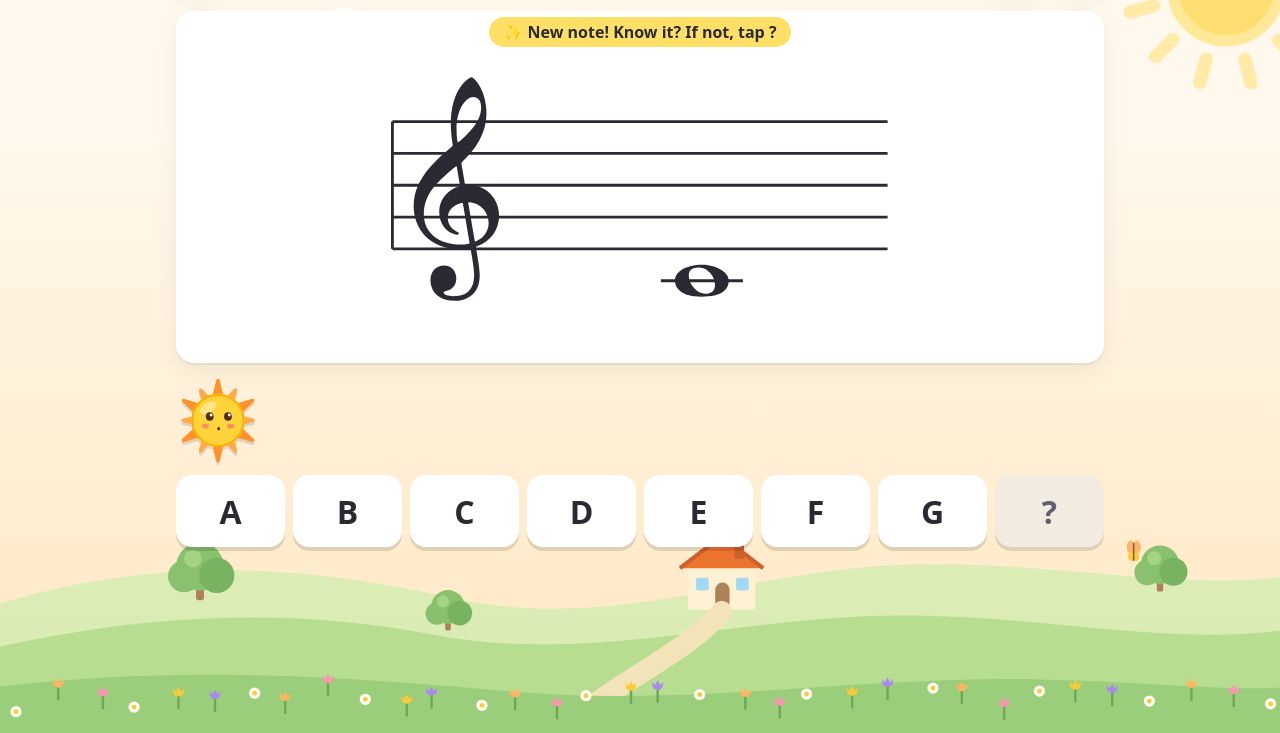
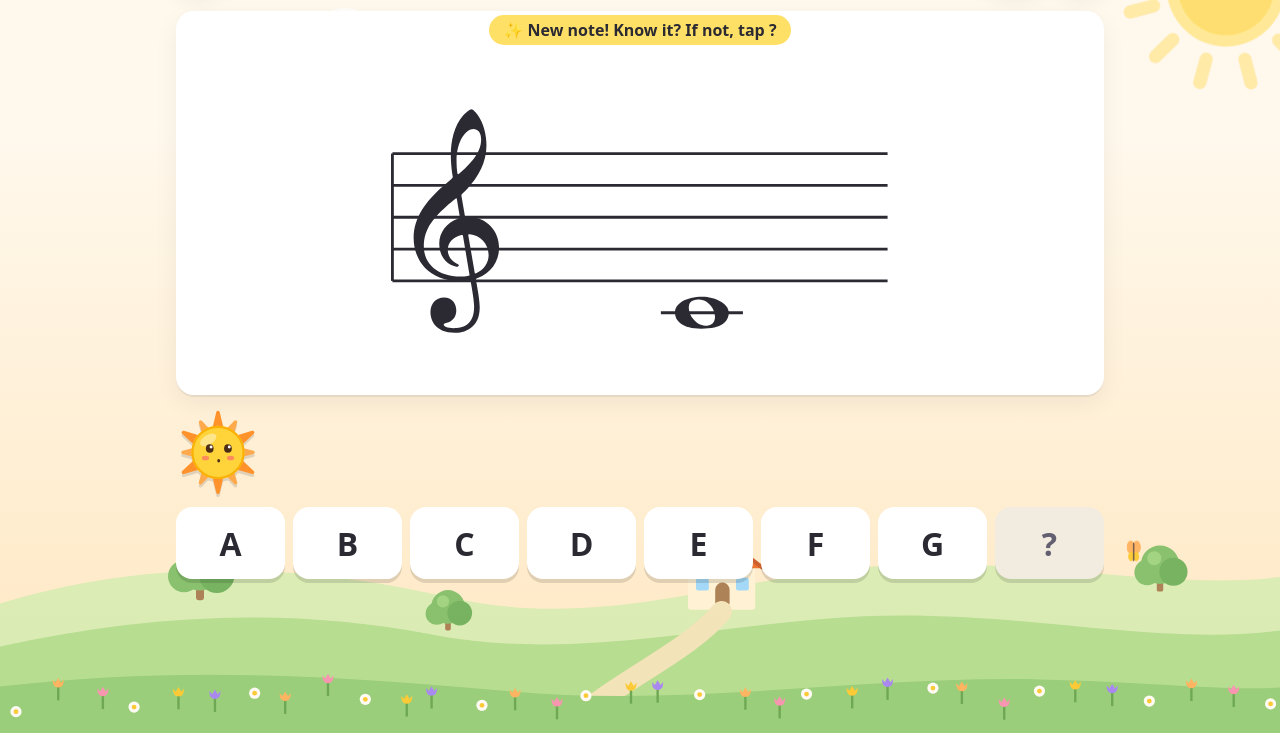
Before and after one commit to jpatrickb/note-reading-practice, a website built with Vite: page index.html in a window 1280 px wide. Both pictures are taken after a click on the button "Start". Shown: the part 67-800 px from the top of the page. Built offline with nearby package versions, Linux system fonts and the light colour scheme.

Commit message:
Reserve a strip above the staff for the new-note badge
Co-Authored-By: Claude Sonnet 5.5 <noreply@anthropic.com>

```diff
--- a/src/styles.css
+++ b/src/styles.css
@@ -265,12 +265,13 @@ h3 {
   background: var(--card);
   border-radius: var(--radius);
   box-shadow: var(--shadow);
-  padding: 8px 12px;
+  /* The top strip is reserved for the "new" badge, so it never covers the staff's ledger notes. */
+  padding: 40px 12px 8px;
   position: relative;
 }
 .banner {
   position: absolute;
-  top: 10px;
+  top: 8px;
   left: 0;
   right: 0;
   text-align: center;
```
Also changed, not shown: e2e/worlds.spec.ts (+10 -0 lines).
